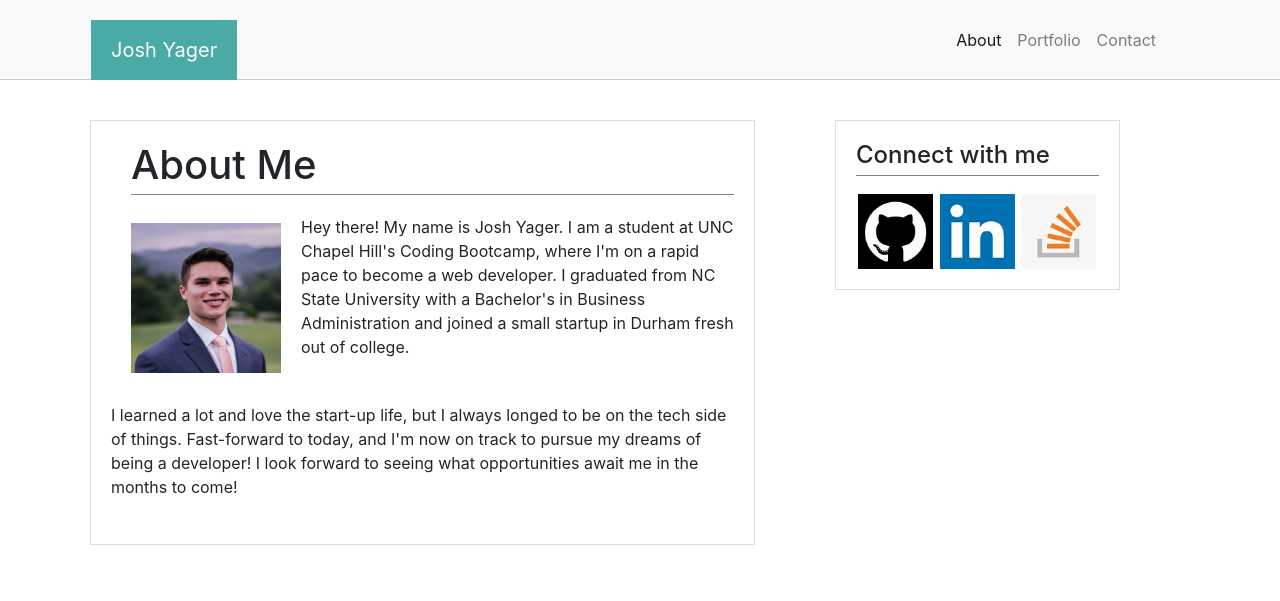
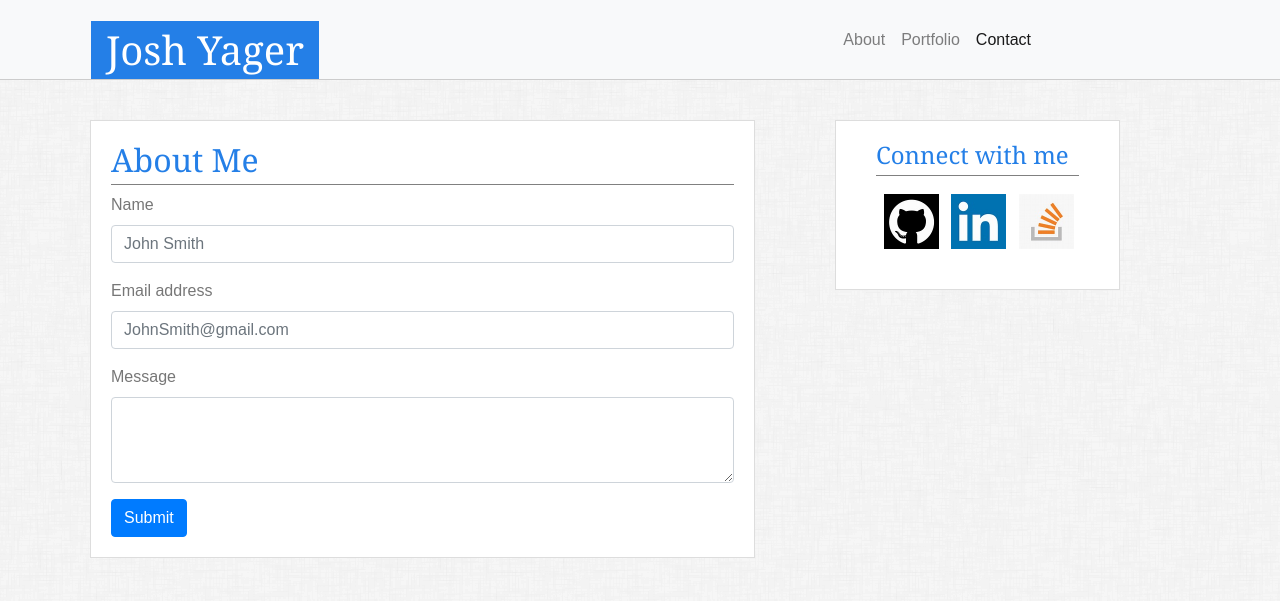
Before and after one commit to jmyager/Bootstrap-Portfolio, a plain HTML site: page Contact.html in a window 1280 px wide. Drawn offline with nearby package versions, Linux system fonts and the light colour scheme.

Commit message:
finished home and contact page

```diff
--- a/Contact.html
+++ b/Contact.html
@@ -22,21 +22,21 @@
 
        <!-- Navigation -->
        <nav class="navbar navbar-expand-lg navbar-light bg-light">
-        <a class="navbar-brand custom" href="#">Josh Yager</a>
+        <a class="navbar-brand custom" href="#"><h1>Josh Yager</h1></a>
         <button class="navbar-toggler" type="button" data-toggle="collapse" data-target="#navbarSupportedContent" aria-controls="navbarSupportedContent" aria-expanded="false" aria-label="Toggle navigation">
             <span class="navbar-toggler-icon"></span>
         </button>
 
         <div class="collapse navbar-collapse justify-content-between" id="navbarSupportedContent">
             <ul class="navbar-nav ml-auto justify-content-end">
-            <li class="nav-item active">
-                <a class="nav-link" href="#">About<span class="sr-only">(current)</span></a>
+            <li class="nav-item">
+                <a class="nav-link" href="index.html">About</a>
             </li>
             <li class="nav-item">
-                <a class="nav-link" href="#">Portfolio</a>
+                <a class="nav-link" href="portfolio.html">Portfolio</a>
             </li>
-            <li class="nav-item">
-                <a class="nav-link" href="#">Contact</a>
+            <li class="nav-item active">
+                <a class="nav-link" href="contact.html">Contact<span class="sr-only">(current)</span></a>
             </li>
             </ul>
         </div>
@@ -50,11 +50,22 @@
 
 
                 <div class="maincontent col-md-7 col-sm-12 col-xs-12">
-                    <h1 class="contentH1">About Me</h1>
-                    <img class="profilePhoto" src="./assets/images/profile.jpg" alt="Profile photo of Josh Yager">
-                    <p>Hey there! My name is Josh Yager. I am a student at UNC Chapel Hill's Coding Bootcamp, where I'm on a rapid pace to become a web developer. I graduated from NC State University with a Bachelor's in Business Administration and joined a small startup in Durham fresh out of college.</p>
-                    <br>
-                    <p>I learned a lot and love the start-up life, but I always longed to be on the tech side of things. Fast-forward to today, and I'm now on track to pursue my dreams of being a developer! I look forward to seeing what opportunities await me in the months to come!</p>
+                    <h2 class="contentH1">About Me</h2>
+                    <form>
+                        <div class="form-group">
+                            <label for="exampleInputEmail1">Name</label>
+                            <input type="name" class="form-control" id="exampleInputName1" placeholder="John Smith">
+                        </div>
+                        <div class="form-group">
+                            <label for="exampleFormControlInput1">Email address</label>
+                            <input type="email" class="form-control" id="exampleFormControlInput1" placeholder="JohnSmith@gmail.com">
+                        </div>
+                        <div class="form-group">
+                                <label for="exampleFormControlTextarea1">Message</label>
+                                <textarea class="form-control" id="exampleFormControlTextarea1" rows="3"></textarea>
+                        </div>
+                        <button type="submit" class="btn btn-primary">Submit</button>
+                    </form>
                 </div>
 
                 <div class="sidebar col-md-3 col-sm-12 col-xs-12">
--- a/assets/css/style.css
+++ b/assets/css/style.css
@@ -1,5 +1,18 @@
+body {
+    background: url("../images/background.png");
+    background-color: gray;
+    font-family: 'Arial', 'Helvetica Neue', Helvetica, sans-serif;
+    color: #777777;
+}
+
+h2, h4 {
+    font-family: 'Georgia', Times, Times New Roman, serif;
+    color: #247fe7;
+}
+
 h1 {
-    margin-left: 20px;
+    font-family: 'Georgia', Times, Times New Roman, serif;
+    margin-bottom: 0;
 }
 
 p {
@@ -9,7 +22,7 @@ p {
 
 .navbar-nav {
     float: right;
-    margin-right: 100px;
+    margin-right: 225px;
 }
 
 .navbar {
@@ -22,9 +35,9 @@ p {
     margin-left: 75px;
     text-decoration: none;
     color: white;
-    background-color: #4aaaa5;
-    padding: 15px 20px 15px 20px;
-    top:25%;
+    background-color: #247fe7;
+    padding: 5px 15px 5px 15px;
+    top:26%;
 }
 
 .navbar-brand a{
@@ -41,7 +54,7 @@ p {
     /* position: absolute; */
     /* left: 100px; */
     /* width: 650px; */
-    height: 425px;
+    height: auto;
     padding: 20px;
     margin: 40px 20px;
     border: 1px solid #dddddd;
@@ -61,14 +74,15 @@ p {
 .sidebar {
     border: 1px solid #dddddd;
     margin: 40px 60px;
-    padding: 20px;
+    padding: 20px 40px 20px 40px;
     height: 170px;
+    background-color: white;
 }
 
 .socialIcon {
-    height: 75px;
-    width: 75px;
-    margin-left: 2px;
+    height: 55px;
+    width: 55px;
+    margin-left: 8px;
     margin-top: 10px;
     display: inline-block;
 }
@@ -76,3 +90,20 @@ p {
 .socialIcon:hover {
     margin-top: 5px;
 }
+
+.portfolioContent {
+    /* position: absolute; */
+    /* left: 100px; */
+    /* width: 650px; */
+    height: auto;
+    padding: 20px;
+    margin: 40px 20px;
+    border: 1px solid #dddddd;
+    /* z-index: 1; */
+    background-color: #ffffff;
+    /* box-sizing: border-box; */
+}
+
+.portfolioThumb {
+    /* height: 280px; */
+}
```
Also changed, not shown: Portfolio.html (+93 -0 lines), index.html (+12 -9 lines).
